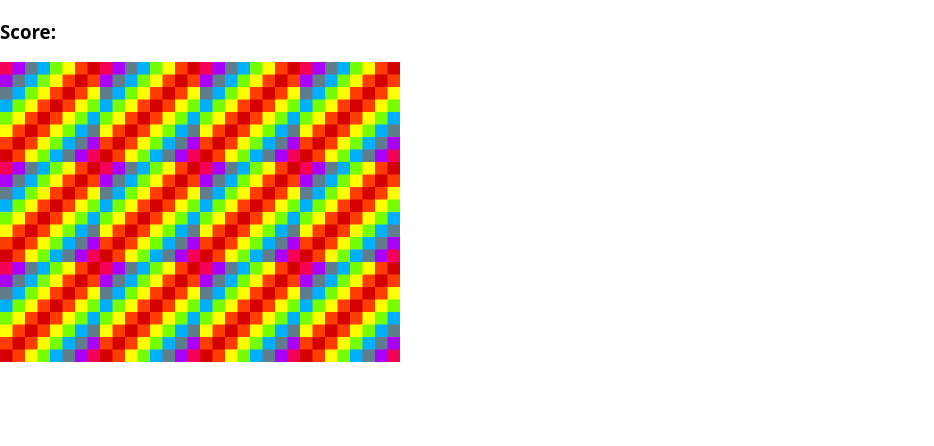
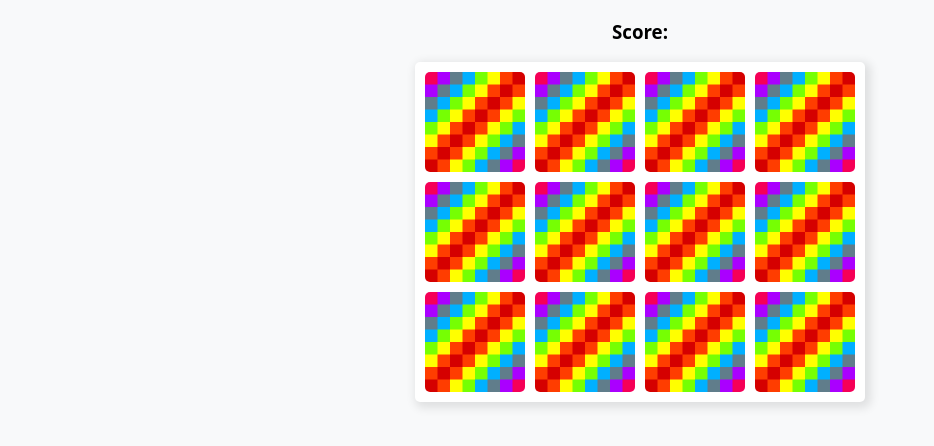
Before and after one commit to makinox/Memory-game, a plain HTML site: page index.html in a window 1280 px wide. Shown: the whole page, without its empty margins (0-934 px from the left). Drawn offline with Linux system fonts and the light colour scheme.

Commit message:
[ADD] Alignments

```diff
--- a/index.html
+++ b/index.html
@@ -7,11 +7,13 @@
     <link rel="stylesheet" href="styles.css"></link>
   </head>
   <body>
-    <h3>Score: <span id="result"></span></h3>
+    <section class="section-header" >
+      <h3>Score: <span id="result"></span></h3>
+    </section>
 
-    <div class="grid">
-
-    </div>
+    <section class="section-game">
+      <div class="grid"></div>
+    </section>
   </body>
   <script src="app.js" charset="utf-8"></script>
 </html>
--- a/styles.css
+++ b/styles.css
@@ -1,15 +1,37 @@
+:root {
+  --BackgroundPrimary: #f8f9fa;
+  --BackgroundSecondary: #fff;
+}
+
 body {
   margin: 0;
   padding: 0;
+  background-color: var(--BackgroundPrimary);
   font-family: 'Open Sans', -apple-system, BlinkMacSystemFont, 'Segoe UI', 'Roboto', 'Oxygen', 'Ubuntu', 'Cantarell', 'Fira Sans', 'Droid Sans',
     'Helvetica Neue', sans-serif;
   -webkit-font-smoothing: antialiased;
   -moz-osx-font-smoothing: grayscale;
 }
 
-.grid {
+.section-header {
+  text-align: center;
+}
+
+.section-game {
   display: flex;
-  flex-wrap: wrap;
-  height: 300px;
-  width: 400px;
+  justify-content: center;
 }
+
+.section-game .grid {
+  padding: 5px;
+  display: grid;
+  border-radius: 5px;
+  background-color: var(--BackgroundSecondary);
+  grid-template-columns: repeat(4, 1fr);
+  box-shadow: 3px 3px 10px 3px rgba(0, 0, 0, 0.1);
+}
+
+.section-game .grid img {
+  padding: 5px;
+  border-radius: 10px;
+}
```
